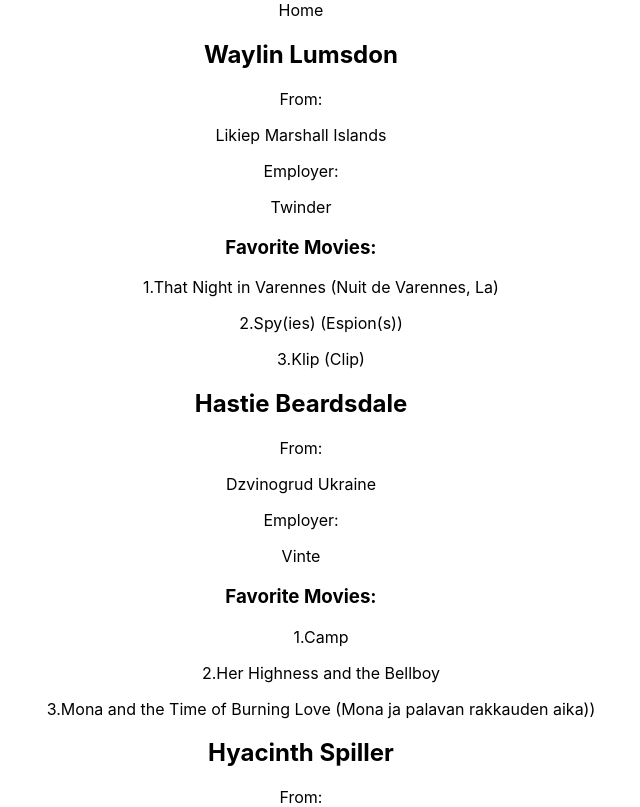
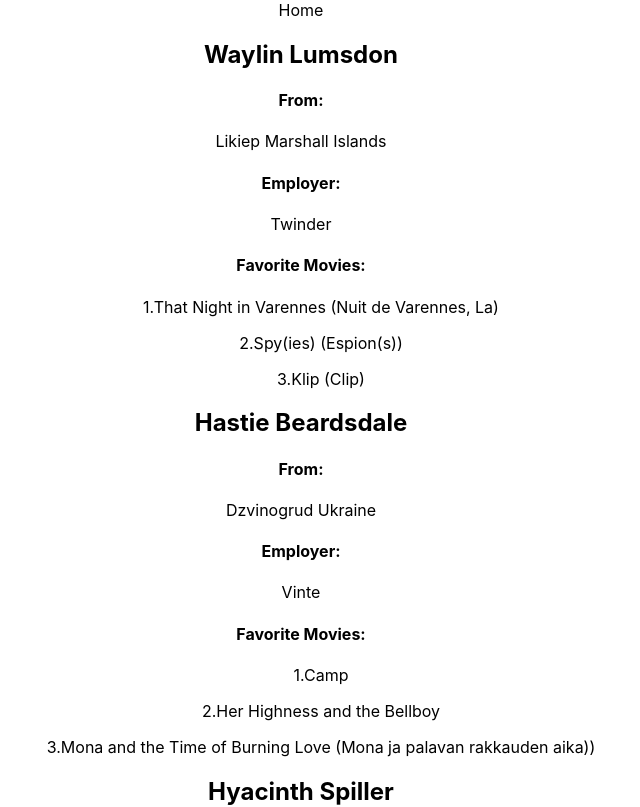
Before and after one commit to azakimi123/react3-afternoon-project, a React (Create React App) app: page / in a window 1280 px wide. Shown: the top 807 px of the page, without its empty margins (339-979 px from the left). Built offline with nearby package versions, Linux system fonts and the light colour scheme.

Commit message:
heading and p tags edited

```diff
--- a/src/Components/Card.js
+++ b/src/Components/Card.js
@@ -6,10 +6,10 @@ function Card(props) {
     return(
         <div>
             <h2>{props.info.firstName} {props.info.lastName}</h2>
-            <p>From: </p> <p>{props.info.city} {props.info.country}</p>
-            <p>Employer: <p>{props.info.employer}</p></p>
+            <h4>From: </h4> <p>{props.info.city} {props.info.country}</p>
+            <h4>Employer: </h4><p>{props.info.employer}</p>
             <section>
-                <h3>Favorite Movies: </h3>
+                <h4>Favorite Movies: </h4>
                 <ol>1.{props.info.favoriteMovies[0]}</ol>
                 <ol>2.{props.info.favoriteMovies[1]}</ol>
                 <ol>3.{props.info.favoriteMovies[2]}</ol>
```
